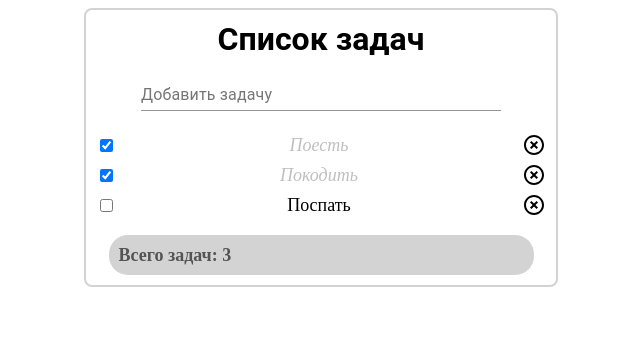
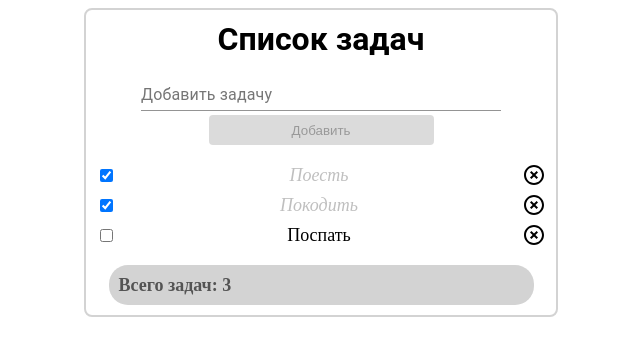
Before and after one commit to WebHeroSchool/SerToDo, a React (Create React App) app in the folder todo/: page / in a window 1280 px wide. Shown: the top 356 px of the page, without its empty margins (319-959 px from the left). Built offline with nearby package versions, Linux system fonts and the light colour scheme.

Commit message:
Добавление элемента

```diff
--- a/todo/src/components/App/App.js
+++ b/todo/src/components/App/App.js
@@ -1,7 +1,9 @@
 import React, {Component} from 'react'
+
 import InputItem from '../InputItem/InputItem';
 import ItemList from '../ItemList/ItemList';
 import Footer from '../Footer/Footer';
+
 import styles from './App.module.css';
 
 class App extends Component {
@@ -22,7 +24,8 @@ class App extends Component {
         isDone: false,
         id: 3
       }
-    ]
+    ],
+    count: 3
   };
 
   setTaskIsDone = task => {
@@ -42,17 +45,30 @@ class App extends Component {
     this.setState( { itemList: newTaskList } );
   };
 
+  addTask = value => {
+    const newTask = {
+      value: value,
+      isDone: false,
+      id: this.state.count + 1
+    };
+
+    this.setState({
+      itemList: [...this.state.itemList, newTask],
+      count: this.state.count + 1
+    });
+  };
+
   render() {
     return (
       <div className={styles.wrap}>
         <h1 className={styles.title}>Список задач</h1>
-        <InputItem />
+        <InputItem addTask={this.addTask} />
         <ItemList
           itemList={this.state.itemList}
           setTaskIsDone={this.setTaskIsDone}
           removeTask={this.removeTask}
         />
-        <Footer count={3} />
+        <Footer count={this.state.count} />
       </div>
     );
   }
--- a/todo/src/components/Footer/Footer.js
+++ b/todo/src/components/Footer/Footer.js
@@ -1,4 +1,5 @@
 import React from 'react';
+
 import styles from './Footer.module.css';
 
 const Footer = ({ count }) => (
--- a/todo/src/components/InputItem/Input.module.css
+++ b/todo/src/components/InputItem/Input.module.css
@@ -2,9 +2,44 @@
   width: 100%;
   margin-bottom: 15px;
   display: flex;
+  flex-direction: column;
   justify-content: center;
+  align-items: center;
 }
 
 .searchInput {
   width: 80%;
+  border-bottom: 1px solid red;
 }
+
+.addButton {
+  width: 50%;
+  height: 30px;
+  background-color: aquamarine;
+  outline: none;
+  border: none;
+  border-radius: 4px;
+  color: gray;
+  cursor: pointer;
+  opacity: .8;
+}
+
+.addButton:hover {
+  opacity: 1;
+}
+
+.disabledButton {
+  width: 50%;
+  height: 30px;
+  outline: none;
+  border: none;
+  border-radius: 4px;
+  color: gray;
+  opacity: .8;
+  cursor: default;
+  background-color: lightgray;
+}
+
+.error {
+  color: red;
+}
--- a/todo/src/components/InputItem/InputItem.js
+++ b/todo/src/components/InputItem/InputItem.js
@@ -1,16 +1,44 @@
-import React from 'react';
+import React, { Component } from 'react';
+import classnames from 'classnames';
+
 import TextField from '@material-ui/core/TextField';
+
 import styles from './Input.module.css';
 
-const InputItem = () => (
+class InputItem extends Component {
+  state = {
+    value: null,
+  };
+
+  buttonHandler = () => {
+    this.props.addTask(this.state.value);
+    this.setState({ value: null });
+  };
+
+  render() {
+    return (
       <div className={styles.inputWrap}>
         <TextField
-      id="standard-dense"
-      label="Добавить задачу"
-      margin="dense"
+          id='standard-dense'
+          label='Добавить задачу'
+          margin='dense'
           className={styles.searchInput}
+          value={this.state.value || ''}
+          onChange={e => this.setState({ value: e.target.value.toUpperCase() })}
         />
+        <button
+          className={classnames({
+            [styles.addButton]: this.state.value !== null && this.state.value !== '',
+            [styles.disabledButton]: this.state.value === null || this.state.value === '',
+          })}
+          onClick={this.buttonHandler}
+          disabled={this.state.value === null || this.state.value === ''}
+        >
+          Добавить
+        </button>
       </div>
     );
+  }
+}
 
 export default InputItem;
--- a/todo/src/components/Item/Items.js
+++ b/todo/src/components/Item/Items.js
@@ -1,6 +1,8 @@
 import React from 'react';
 import classnames from 'classnames';
+
 import Clear from '@material-ui/icons/HighlightOff';
+
 import styles from './Item.module.css';
 
 const Item = ({task, setTaskIsDone, removeTask}) => (
--- a/todo/src/components/ItemList/ItemList.js
+++ b/todo/src/components/ItemList/ItemList.js
@@ -1,5 +1,7 @@
 import React from 'react';
+
 import Item from '../Item/Items'
+
 import styles from './ItemList.module.css'
 
 const ItemList = ({ itemList, setTaskIsDone, removeTask }) => (
@@ -7,7 +9,7 @@ const ItemList = ({ itemList, setTaskIsDone, removeTask }) => (
     {itemList.map(item => (
       <Item
         task={item}
-        key={item.value}
+        key={item.id}
         setTaskIsDone={setTaskIsDone}
         removeTask={removeTask}
       />
```
Lines whose indentation alone changed are shown as unchanged.
